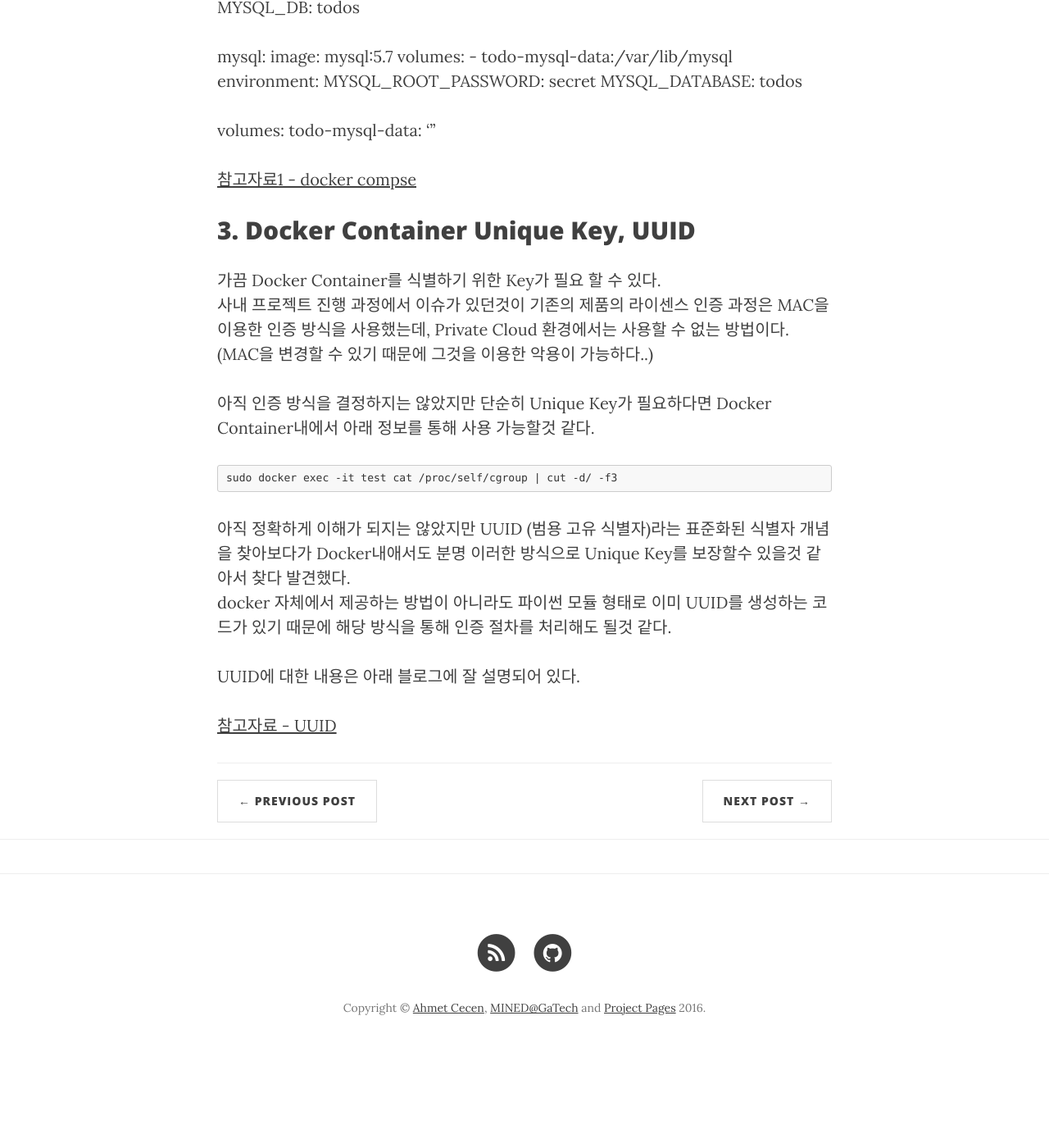
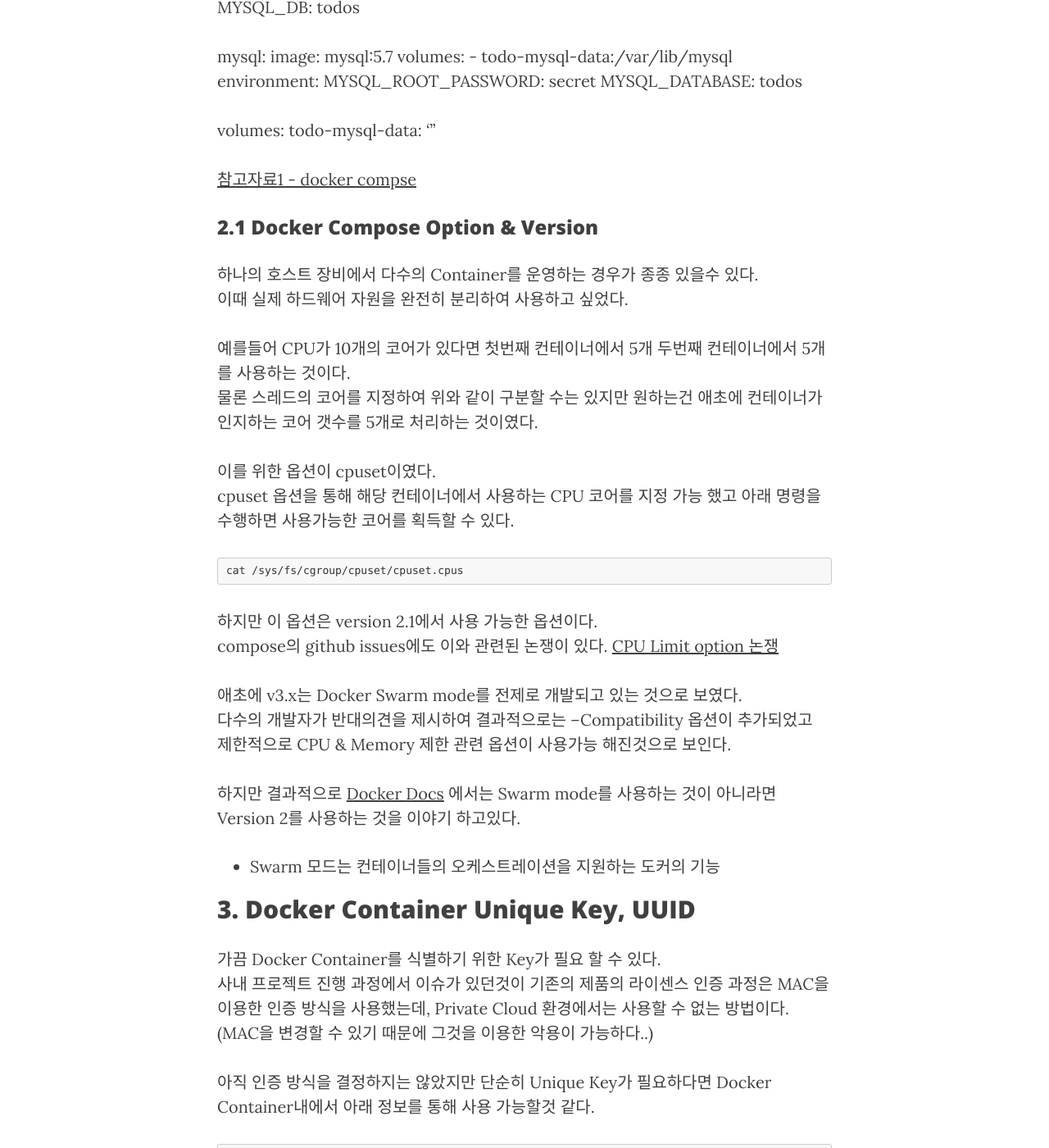
Before and after one commit to Y-JaeHyun/Y-JaeHyun.github.io, a Jekyll site: the page built from _posts/2021-10-19-Docker 관련 팁.md, in a window 1280 px wide and 1400 px high, scrolled down 1494 px. Shown: the whole window at 82% size. Built offline with Jekyll 4.4.1, drawn with Linux system fonts in a browser that asks for light colours; nearby versions of some CDN libraries; comment, search, counter and statistics services are not loaded; before the commit the page ends 2799 px from its top, so only the background shows below that.

Commit message:
docker tip update

````diff
--- a/_posts/2021-10-19-Docker 관련 팁.md
+++ b/_posts/2021-10-19-Docker 관련 팁.md
@@ -71,6 +71,30 @@ volumes:
 
 [참고자료1 - docker compse](https://docs.microsoft.com/ko-kr/visualstudio/docker/tutorials/use-docker-compose)
 
+### 2.1 Docker Compose Option & Version
+
+하나의 호스트 장비에서 다수의 Container를 운영하는 경우가 종종 있을수 있다.
+이때 실제 하드웨어 자원을 완전히 분리하여 사용하고 싶었다.
+
+예를들어 CPU가 10개의 코어가 있다면 첫번째 컨테이너에서 5개 두번째 컨테이너에서 5개를 사용하는 것이다.
+물론 스레드의 코어를 지정하여 위와 같이 구분할 수는 있지만 원하는건 애초에 컨테이너가 인지하는 코어 갯수를 5개로 처리하는 것이였다.
+
+이를 위한 옵션이 cpuset이였다.
+cpuset 옵션을 통해 해당 컨테이너에서 사용하는 CPU 코어를 지정 가능 했고 아래 명령을 수행하면 사용가능한 코어를 획득할 수 있다.
+
+```
+cat /sys/fs/cgroup/cpuset/cpuset.cpus
+```
+
+하지만 이 옵션은 version 2.1에서 사용 가능한 옵션이다.
+compose의 github issues에도 이와 관련된 논쟁이 있다. [CPU Limit option 논쟁](https://github.com/docker/compose/issues/4513)
+
+애초에 v3.x는 Docker Swarm mode를 전제로 개발되고 있는 것으로 보였다.
+다수의 개발자가 반대의견을 제시하여 결과적으로는 --Compatibility 옵션이 추가되었고 제한적으로 CPU & Memory 제한 관련 옵션이 사용가능 해진것으로 보인다.
+
+하지만 결과적으로 [Docker Docs](https://docs.docker.com/compose/compose-file/compose-file-v3/) 에서는 Swarm mode를 사용하는 것이 아니라면 Version 2를 사용하는 것을 이야기 하고있다.
+
+* Swarm 모드는 컨테이너들의 오케스트레이션을 지원하는 도커의 기능
 
 ## 3. Docker Container Unique Key, UUID
 
````
